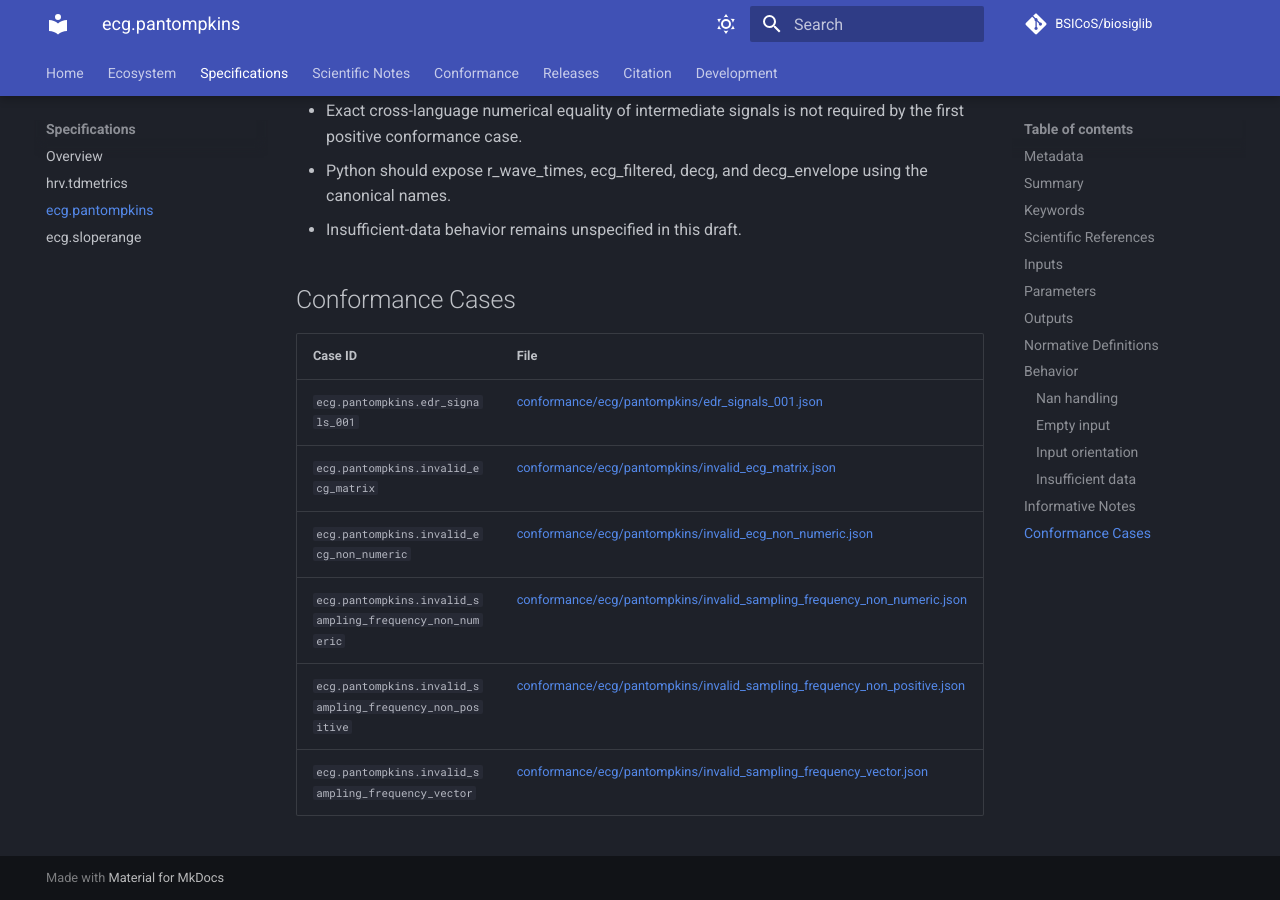
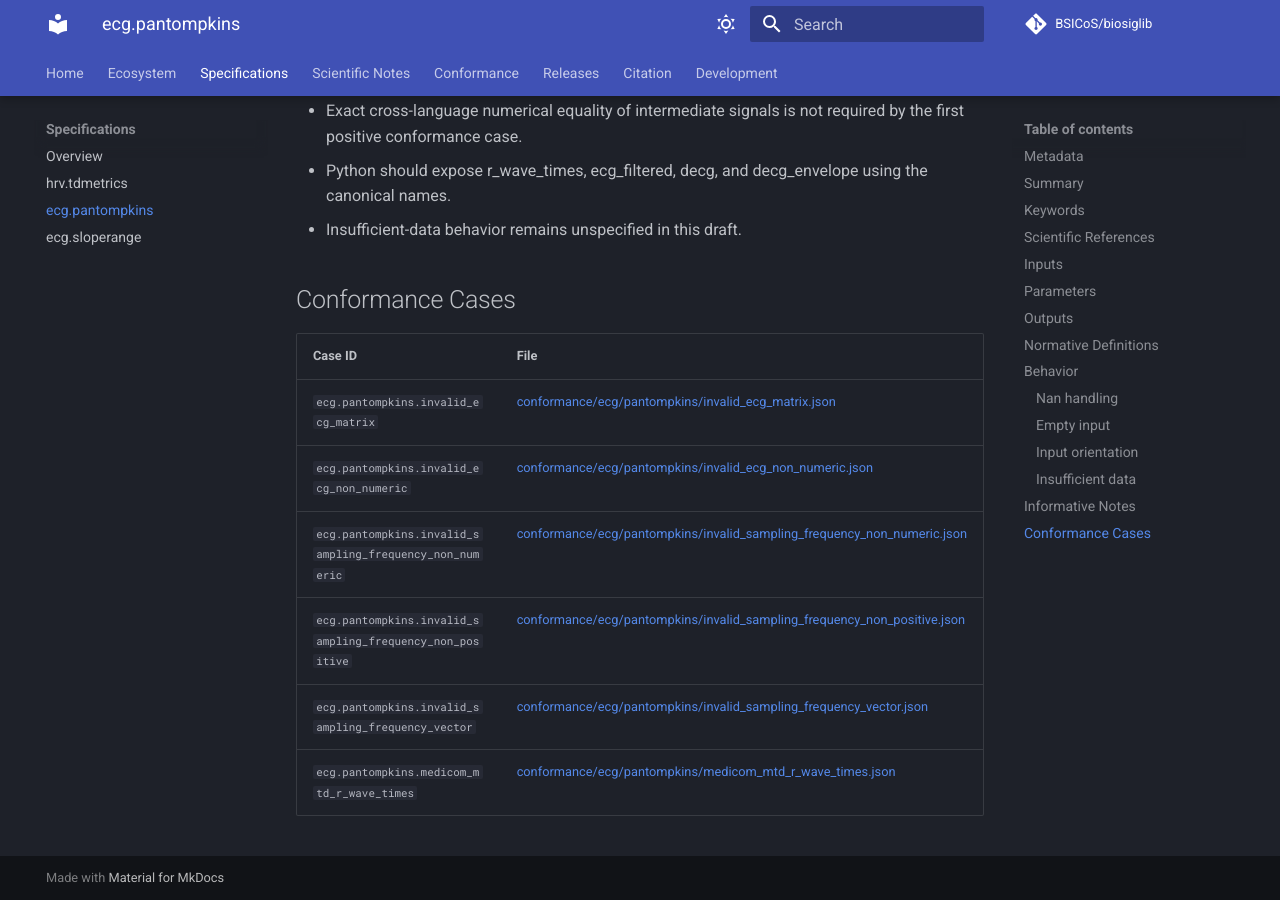
Before and after one commit to BSICoS/biosiglib, an MkDocs documentation site: the page built from docs/generated/specifications/ecg.pantompkins.md, in a window 1280 px wide and 900 px high, scrolled down 3361 px. Built offline with MkDocs 1.6.1 and Material for MkDocs 9.7.7, drawn with Linux system fonts in a browser that asks for light colours; comment, search, counter and statistics services are not loaded.

Commit message:
Rename Medicom pantompkins conformance case

```diff
--- a/docs/generated/specifications/ecg.pantompkins.md
+++ b/docs/generated/specifications/ecg.pantompkins.md
@@ -94,9 +94,9 @@ Unspecified in this draft.
 
 | Case ID | File |
 | --- | --- |
-| `ecg.pantompkins.edr_signals_001` | [conformance/ecg/pantompkins/edr_signals_001.json](https://github.com/BSICoS/biosiglib/blob/main/conformance/ecg/pantompkins/edr_signals_001.json) |
 | `ecg.pantompkins.invalid_ecg_matrix` | [conformance/ecg/pantompkins/invalid_ecg_matrix.json](https://github.com/BSICoS/biosiglib/blob/main/conformance/ecg/pantompkins/invalid_ecg_matrix.json) |
 | `ecg.pantompkins.invalid_ecg_non_numeric` | [conformance/ecg/pantompkins/invalid_ecg_non_numeric.json](https://github.com/BSICoS/biosiglib/blob/main/conformance/ecg/pantompkins/invalid_ecg_non_numeric.json) |
 | `ecg.pantompkins.invalid_sampling_frequency_non_numeric` | [conformance/ecg/pantompkins/invalid_sampling_frequency_non_numeric.json](https://github.com/BSICoS/biosiglib/blob/main/conformance/ecg/pantompkins/invalid_sampling_frequency_non_numeric.json) |
 | `ecg.pantompkins.invalid_sampling_frequency_non_positive` | [conformance/ecg/pantompkins/invalid_sampling_frequency_non_positive.json](https://github.com/BSICoS/biosiglib/blob/main/conformance/ecg/pantompkins/invalid_sampling_frequency_non_positive.json) |
 | `ecg.pantompkins.invalid_sampling_frequency_vector` | [conformance/ecg/pantompkins/invalid_sampling_frequency_vector.json](https://github.com/BSICoS/biosiglib/blob/main/conformance/ecg/pantompkins/invalid_sampling_frequency_vector.json) |
+| `ecg.pantompkins.medicom_mtd_r_wave_times` | [conformance/ecg/pantompkins/medicom_mtd_r_wave_times.json](https://github.com/BSICoS/biosiglib/blob/main/conformance/ecg/pantompkins/medicom_mtd_r_wave_times.json) |
```
Also changed, not shown: 2 other files.
